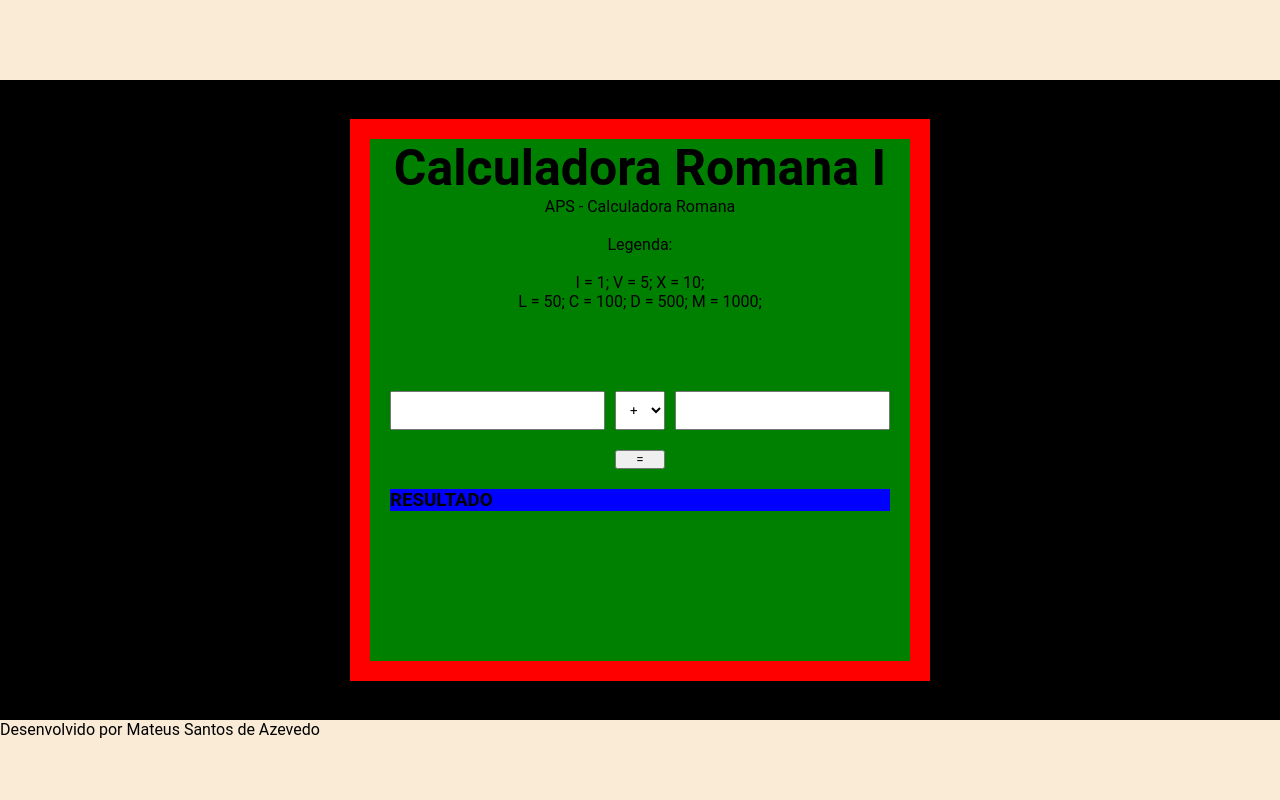
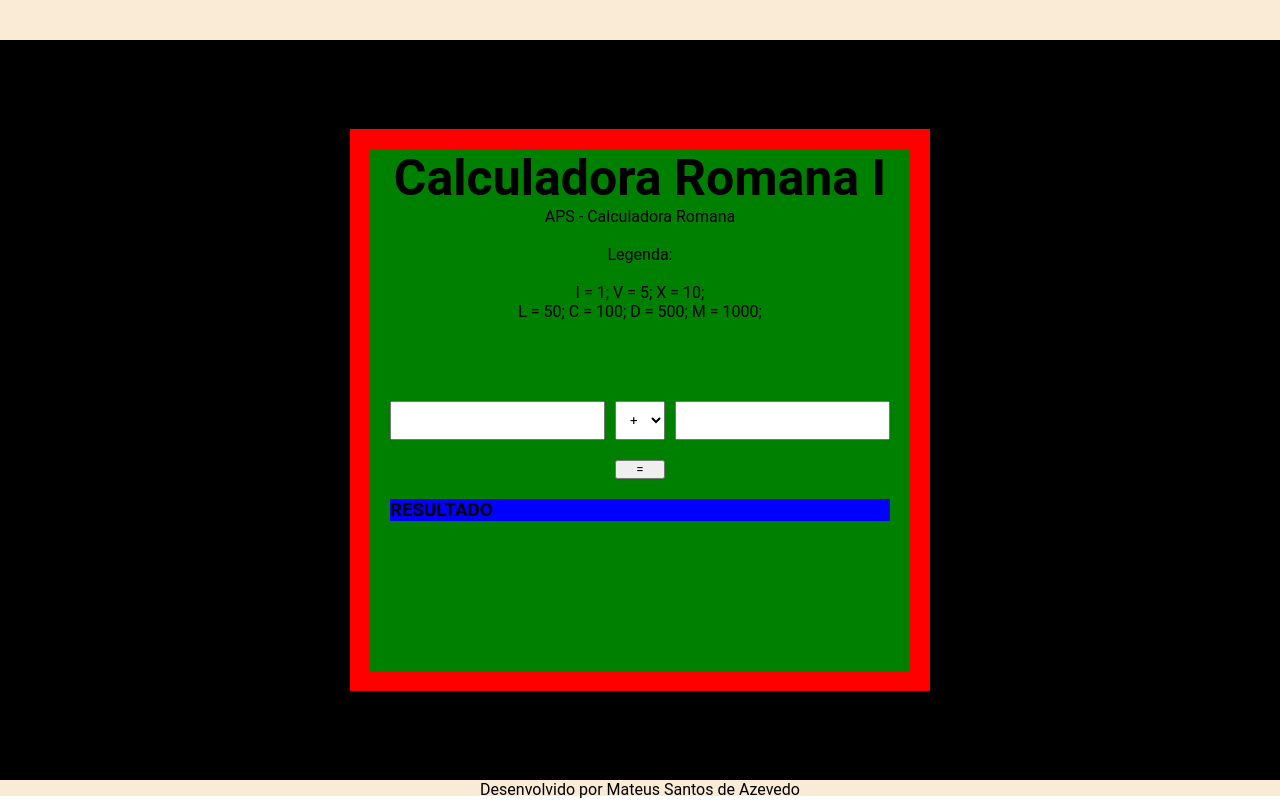
Before and after one commit to mateus-azevedo/aps-calculadora-romana-desenv-web, a website: page index.html in a window 1280 px wide. Drawn offline with Linux system fonts and the light colour scheme.

Commit message:
correcao vh

```diff
--- a/style.css
+++ b/style.css
@@ -3,6 +3,11 @@
   margin: 0;
   box-sizing: border-box;
   font-family: Roboto, sans-serif;
+}
+
+body {
+  width: 100vw;
+  height: 100vh;
 }
 
 .container {
@@ -11,7 +16,7 @@
 }
 
 nav {
-  height: 10vh;
+  height: 5%;
   background-color: antiquewhite;
 }
 
@@ -20,7 +25,7 @@ main {
   justify-content: center;
   align-items: center;
 
-  height: 80vh;
+  height: 92.5%;
   background-color: black;
 }
 
@@ -92,6 +97,7 @@ button {
 }
 
 footer {
-  height: 10vh;
+  height: 2%;
   background-color: antiquewhite;
+  text-align: center;
 }
```
